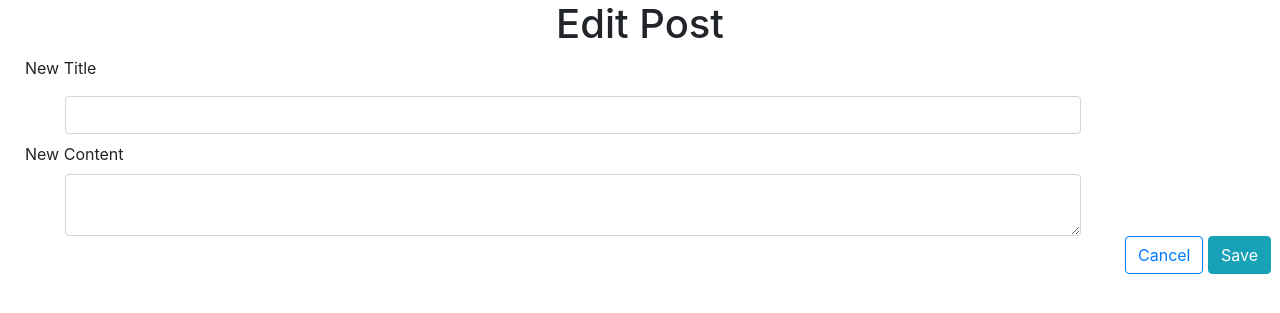
After one commit to hauqxngo/Blogly, a Flask app: template templates/posts/edit.html in a window 1280 px wide. The commit adds this page. Shown: the top 313 px of the page. Run offline with Flask 2, Linux system fonts and the light colour scheme; the template is opened without the code that fills it, so the values that code supplies are empty; some libraries are stand-ins or nearby versions.

Commit message:
part 2: added posts

```diff
--- a/app.py
+++ b/app.py
@@ -1,9 +1,9 @@
 """Blogly application."""
 
-from flask import Flask, render_template, redirect, request
+from flask import Flask, render_template, redirect, request, flash
 from flask.globals import request
 from werkzeug.utils import redirect
-from models import db, connect_db, User
+from models import db, connect_db, User, Post
 from flask_debugtoolbar import DebugToolbarExtension
 
 app = Flask(__name__)
@@ -21,44 +21,57 @@ connect_db(app)
 db.create_all()
 
 @app.route('/')
+def root():
+    """Show recent list of posts, most-recent first."""
+    posts = Post.query.order_by(Post.created_at.desc()).limit(5).all()
+    return render_template('/posts/homepage.html', posts=posts)
+
+# @app.errorhandler(404)
+# def page_not_found(e):
+#     """Show 404 NOT FOUND page."""
+#     return render_template('404.html'), 404
+
+################################################################################
+# User route
+
+@app.route('/users')
 def list_users():
     """Show list of all users in db"""
     users = User.query.order_by(User.last_name, User.first_name).all()
-    return render_template('list.html', users=users)
+    return render_template('/users/list.html', users=users)
 
-@app.route('/new', methods=['GET'])
+@app.route('/users/new', methods=['GET'])
 def new_user_form():
     """Show new user form"""
-    return render_template('form.html')
+    return render_template('/users/new.html')
 
-@app.route('/create_user', methods=['POST'])
+@app.route('/users/new', methods=['POST'])
 def create_user():
     first_name = request.form['first_name']
     last_name = request.form['last_name']
-    image_url = request.form['image_url']
+    image_url = request.form['image_url' or None]
 
     new_user = User(first_name=first_name, last_name=last_name, image_url=image_url)
     db.session.add(new_user)
     db.session.commit()
+    flash(f"User {new_user.full_name} added.")
 
-    return redirect('/')
-    # or to show user detail page
-    # return redirect(f'/{new_user.id}')
+    return redirect('/users')
 
-@app.route('/<int:user_id>')
+@app.route('/users/<int:user_id>')
 def show_user(user_id):
     """Show user detail page"""
     user = User.query.get_or_404(user_id)
-    return render_template('details.html', user=user)
+    return render_template('/users/details.html', user=user,)
 
-@app.route('/<int:user_id>/edit')
+@app.route('/users/<int:user_id>/edit')
 def edit_user(user_id):
     """Show edit a user form"""
     user = User.query.get_or_404(user_id)
-    return render_template('edit.html', user=user)
+    return render_template('/users/edit.html', user=user)
 
 
-@app.route('/<int:user_id>/edit', methods=['POST'])
+@app.route('/users/<int:user_id>/edit', methods=['POST'])
 def update_user(user_id):
     """Edit current user"""
     user = User.query.get_or_404(user_id)
@@ -68,15 +81,75 @@ def update_user(user_id):
 
     db.session.add(user)
     db.session.commit()
+    flash(f"User {user.full_name} edited.")
 
-    return redirect('/')
+    return redirect('/users')
 
-@app.route('/<int:user_id>/delete', methods=['POST'])
+@app.route('/users/<int:user_id>/delete', methods=['POST'])
 def delete_user(user_id):
     """Deleting the current user"""
-
     user = User.query.get_or_404(user_id)
     db.session.delete(user)
     db.session.commit()
+    flash(f"User {user.full_name} deleted.")
 
-    return redirect('/')
+    return redirect('/users')
+
+###############################################################################
+# Posts route
+
+@app.route('/users/<int:user_id>/posts/new')
+def new_post_form(user_id):
+    """Show form to add a post for that user"""
+    user = User.query.get_or_404(user_id)
+    return render_template('/posts/new.html', user=user)
+
+@app.route('/users/<int:user_id>/posts/new', methods=['POST'])
+def create_post(user_id):
+    """Handle add form; add post and redirect to the user detail page."""
+    user = User.query.get_or_404(user_id)
+    title = request.form['title']
+    content = request.form['content']
+
+    new_post = Post(title=title, content=content, user=user)
+    db.session.add(new_post)
+    db.session.commit()
+    flash(f"Post '{new_post.title}' added.")
+
+    return redirect(f'/users/{user_id}')
+
+@app.route('/posts/<int:post_id>')
+def show_post(post_id):
+    """Show a post. Show buttons to edit and delete the post."""
+    post = Post.query.get_or_404(post_id)
+    return render_template('/posts/show.html', post=post)
+
+@app.route('/posts/<int:post_id>/edit')
+def edit_post(post_id):
+    """Show form to edit a post, and to cancel (back to user page)."""
+    post = Post.query.get_or_404(post_id)
+    return render_template('/posts/edit.html', post=post)
+
+@app.route('/posts/<int:post_id>/edit', methods=['POST'])
+def update_post(post_id):
+    """Handle editing of a post. Redirect back to the post view."""
+    post = Post.query.get_or_404(post_id)
+    post.title = request.form['title']
+    post.content = request.form['content']
+
+    db.session.add(post)
+    db.session.commit()
+    flash(f"Post '{post.title}' edited.")
+
+    return redirect(f'/posts/{post_id}')
+
+
+@app.route('/posts/<int:post_id>/delete', methods=['POST'])
+def delete_post(post_id):
+    """Deleting the post."""
+    post = Post.query.get_or_404(post_id)
+    db.session.delete(post)
+    db.session.commit()
+    flash(f"Post '{post.title}' deleted.")
+
+    return redirect('/users')
--- /dev/null
+++ b/templates/posts/edit.html
@@ -0,0 +1,30 @@
+{% extends 'base.html' %}
+
+{% block title %}Edit Post{% endblock %}
+
+{% block content %}
+<h1>Edit Post</h1>
+
+<form action="/posts/{{ post.id }}/edit" method='POST'>
+    <div>
+        <label for="title">New Title</label>
+        <div class="col-sm-10">
+            <input class="form-control" type="text" id="title" name="title" value="{{ post.title }}">
+        </div>
+    </div>
+
+    <div>
+        <label for="content">New Content</label>
+        <div class="col-sm-10">
+            <textarea class="form-control" id="content" name="content">{{ post.content }}</textarea>
+        </div>
+    </div>
+
+    <div class="form-group row">
+        <div class="ml-auto mr-4">
+            <a href="/posts/{{ post.user.id }}" class="btn btn-outline-primary">Cancel</a>
+            <button type="submit" class="btn btn-info">Save</button>
+        </div>
+    </div>
+</form>
+{% endblock %}
--- a/templates/edit.html
+++ b/templates/users/edit.html
@@ -24,7 +24,7 @@
     </div>
 
     <div>
-        <a href="/" class="btn btn-outline-info">Cancel</a>
+        <a href="/users" class="btn btn-outline-info">Cancel</a>
         <button type="submit" class="btn btn-success">Save</button>
     </div>
 
--- a/templates/list.html
+++ b/templates/users/list.html
@@ -7,13 +7,13 @@
 <ul>
     {% for user in users %}
     <li>
-        <a href="/{{ user.id }}">{{ user.full_name }}</a>
+        <a href="users/{{ user.id }}">{{ user.full_name }}</a>
     </li>
     {% endfor %}
 </ul>
 
 <div>
-    <a href="/new"><button class="btn btn-secondary">Add user</button></a>
+    <a href="/users/new"><button class="btn btn-secondary">Add user</button></a>
 </div>
 
 {% endblock %}
--- a/templates/form.html
+++ b/templates/users/new.html
@@ -4,7 +4,7 @@
 
 {% block content %}
 <h1>Create a user</h1>
-<form action="/create_user" method='POST'>
+<form action="/users/new" method='POST'>
     <div>
         <label for="first_name">First Name</label><br>
         <input type="text" name="first_name" placeholder="Enter a first name">
```
Also changed, not shown: models.py (+17 -1 lines), templates/details.html (deleted, +0 -17 lines), templates/posts/homepage.html (added, +18 -0 lines), templates/posts/new.html (added, +30 -0 lines), templates/posts/show.html (added, +15 -0 lines), templates/users/details.html (added, +35 -0 lines), test_users.py (renamed from test.py, +6 -6 lines).
